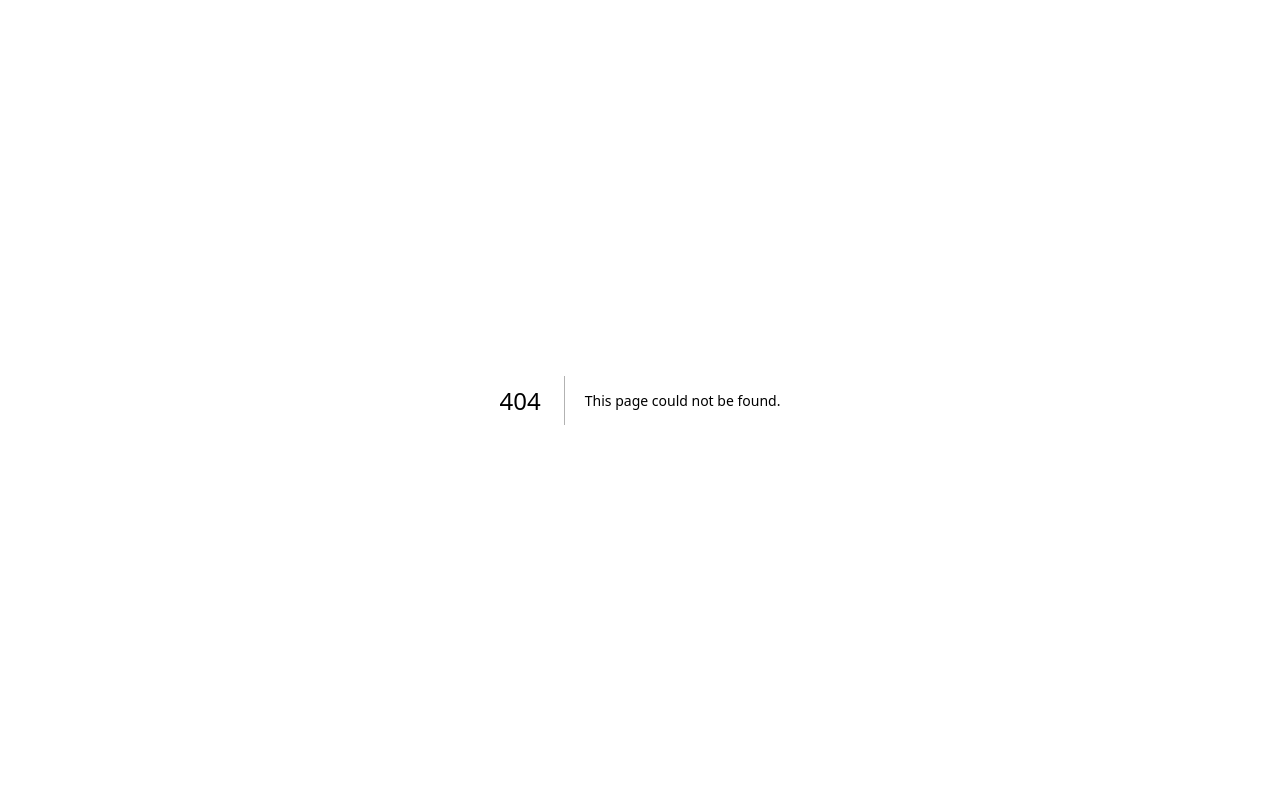
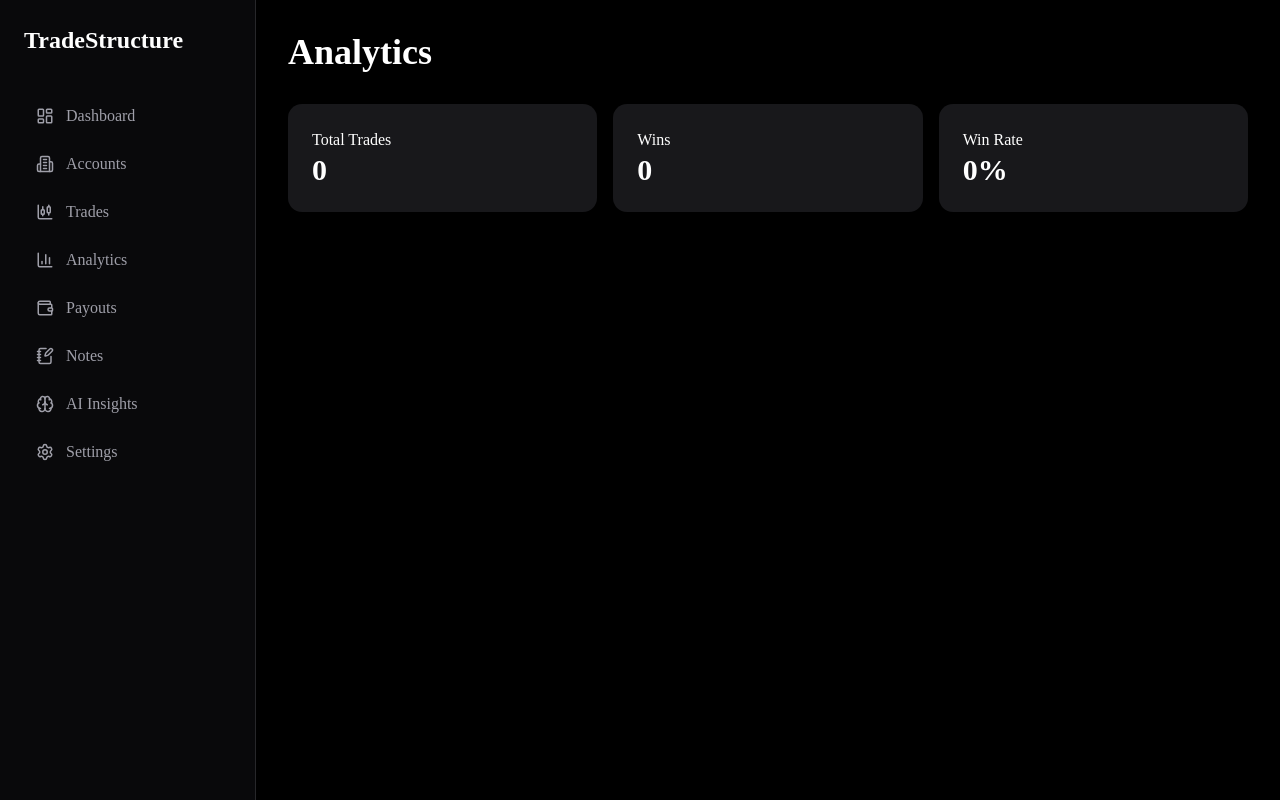
Before and after one commit to sam808201010-oss/TradingJournal, a Next.js app: page /analytics in a window 1280 px wide. Before the commit this address had no page. Built offline with nearby package versions, Linux system fonts and the light colour scheme; no server answers; the database is empty.

Commit message:
Fix prisma imports

```diff
--- /dev/null
+++ b/app/analytics/page.tsx
@@ -0,0 +1,54 @@
+import Sidebar from "@/components/layout/sidebar";
+import { prisma } from "@/lib/prisma";
+
+export default async function AnalyticsPage() {
+  const trades = await prisma.trade.findMany();
+
+  const wins = trades.filter(
+    (t) => t.result === "Win"
+  ).length;
+
+  const losses = trades.filter(
+    (t) => t.result === "Loss"
+  ).length;
+
+  const winRate =
+    trades.length > 0
+      ? ((wins / trades.length) * 100).toFixed(1)
+      : "0";
+
+  return (
+    <main className="bg-black text-white min-h-screen flex">
+      <Sidebar />
+
+      <section className="flex-1 p-8">
+        <h1 className="text-4xl font-bold mb-8">
+          Analytics
+        </h1>
+
+        <div className="grid grid-cols-3 gap-4">
+          <div className="bg-zinc-900 p-6 rounded-xl">
+            <h3>Total Trades</h3>
+            <p className="text-3xl font-bold">
+              {trades.length}
+            </p>
+          </div>
+
+          <div className="bg-zinc-900 p-6 rounded-xl">
+            <h3>Wins</h3>
+            <p className="text-3xl font-bold">
+              {wins}
+            </p>
+          </div>
+
+          <div className="bg-zinc-900 p-6 rounded-xl">
+            <h3>Win Rate</h3>
+            <p className="text-3xl font-bold">
+              {winRate}%
+            </p>
+          </div>
+        </div>
+      </section>
+    </main>
+  );
+}
--- a/app/page.tsx
+++ b/app/page.tsx
@@ -3,20 +3,20 @@ import StatCard from "@/components/cards/stat-card";
 import { prisma } from "@/lib/prisma";
 
 export default async function Home() {
-  const accounts = await prisma.tradingAccount.findMany();
+  const accounts = await prisma.tradingAccount.count();
   const trades = await prisma.trade.findMany();
 
-  const totalAccounts = accounts.length;
-  const totalTrades = trades.length;
-
-  const winningTrades = trades.filter(
-    (trade) => trade.result === "Win"
-  ).length;
+  const wins = trades.filter((t) => t.result === "Win").length;
 
   const winRate =
-    totalTrades > 0
-      ? ((winningTrades / totalTrades) * 100).toFixed(1)
+    trades.length > 0
+      ? ((wins / trades.length) * 100).toFixed(1)
       : "0";
+
+  const totalPnL = trades.reduce(
+    (sum, trade) => sum + (trade.pnl || 0),
+    0
+  );
 
   return (
     <main className="bg-black text-white min-h-screen flex">
@@ -32,35 +32,37 @@ export default async function Home() {
         </p>
 
         <div className="grid grid-cols-4 gap-4 mt-8">
-          <StatCard
-            title="Accounts"
-            value={String(totalAccounts)}
-          />
+	<StatCard title="Accounts" value={String(accounts)} />
 
-          <StatCard
-            title="Trades"
-            value={String(totalTrades)}
-          />
+	<StatCard title="Trades" value={String(trades.length)} />
 
-          <StatCard
-            title="Win Rate"
-            value={`${winRate}%`}
-          />
+	<StatCard title="Win Rate" value={`${winRate}%`} />
 
-          <StatCard
-            title="Drawdown"
-            value="0%"
-          />
-        </div>
+	<StatCard title="Total PnL" value={`$${totalPnL}`} />
+	</div>
 
         <div className="grid grid-cols-2 gap-6 mt-8">
           <div className="bg-zinc-900 rounded-xl p-6 h-80">
             Equity Curve
           </div>
 
-          <div className="bg-zinc-900 rounded-xl p-6 h-80">
-            Recent Trades
-          </div>
+	<div className="bg-zinc-900 rounded-xl p-6 h-80 overflow-auto">
+	  <h3 className="font-bold text-lg mb-4">
+	    Recent Trades
+	  </h3>
+
+	  {trades.slice(0, 5).map((trade) => (
+	    <div
+	      key={trade.id}
+	      className="border-b border-zinc-800 py-2"
+	    >
+	      <div>{trade.symbol}</div>
+	      <div className="text-sm text-zinc-400">
+	        {trade.result}
+	      </div>
+	    </div>
+	   ))}
+	</div>
         </div>
       </section>
     </main>
```
Also changed, not shown: 1 other file (tests, documents, lock files or other folders).
